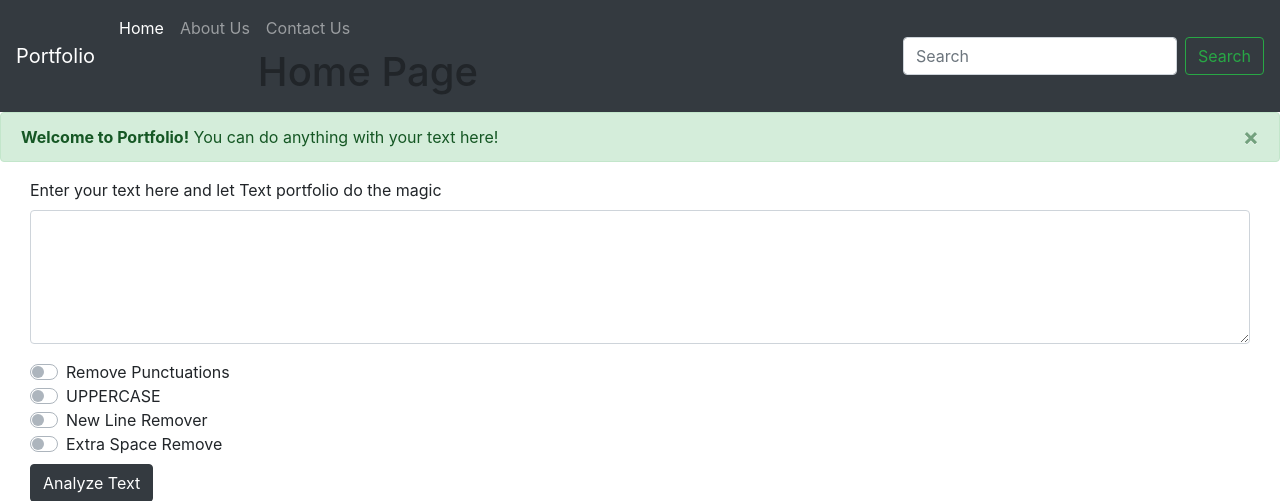
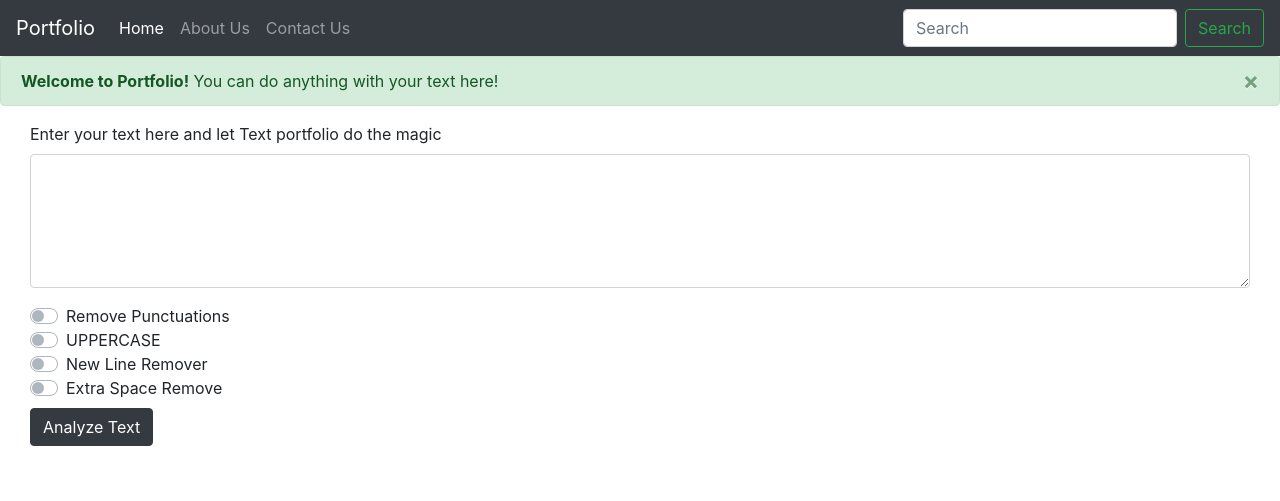
Before and after one commit to Md-Sohel-Rana-Ovi/TextUtils, a Django app: template templates/index.html in a window 1280 px wide. Shown: the top 501 px of the page. Run offline with Django 3.2, Linux system fonts and the light colour scheme; the template is opened without the code that fills it, so the values that code supplies are empty; some libraries are stand-ins or nearby versions.

Commit message:
Remove index header

```diff
--- a/templates/index.html
+++ b/templates/index.html
@@ -29,7 +29,6 @@
                 </li>
                 <li class="nav-item">
                     <a class="nav-link" href="#">Contact Us</a>
-<h1>Home Page</h1>
                 </li>
             </ul>
             <form class="form-inline my-2 my-lg-0">
```
